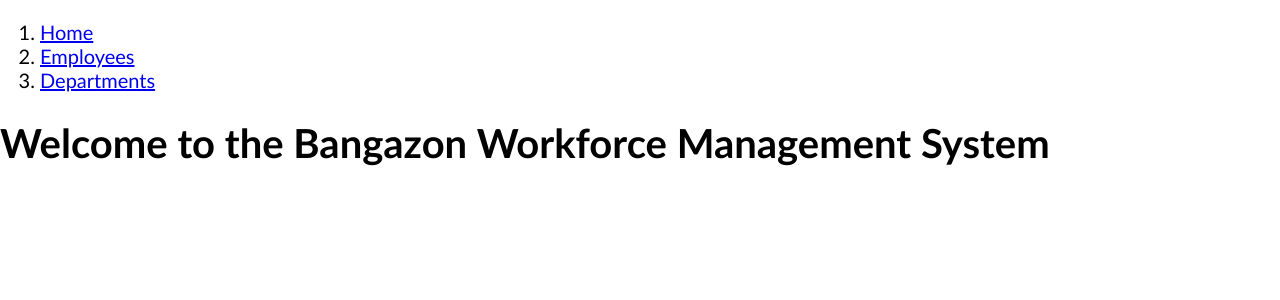
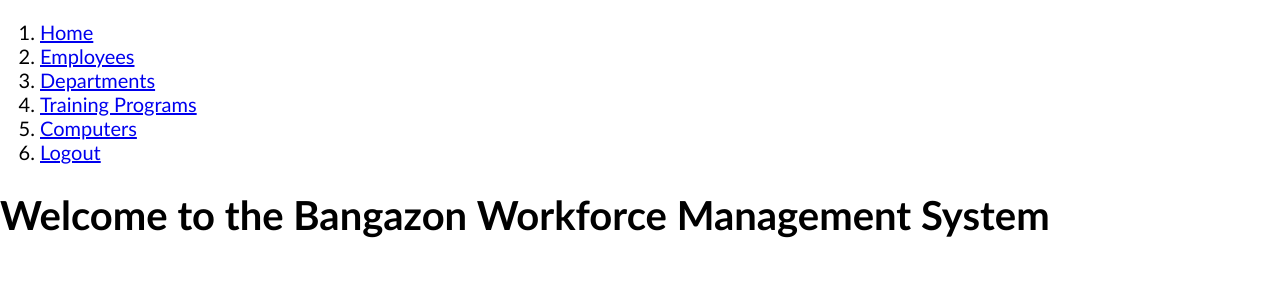
Before and after one commit to nss-cohort-36/bangazon-workforce-mgt-illin-illusionists, a Django app: page / in a window 1280 px wide. Shown: the top 300 px of the page. Run offline with Django 3.2, Linux system fonts and the light colour scheme.

Commit message:
added fake routes to the rest of the navbar options

```diff
--- a/hrapp/templates/shared/base.html
+++ b/hrapp/templates/shared/base.html
@@ -18,6 +18,11 @@
             <li class="navList__route"><a href="{% url 'hrapp:home' %}">Home</a></li>
             <li class="navList__route"><a href="{% url 'hrapp:employee_list' %}">Employees</a></li>
             <li class="navList__route"><a href="{% url 'hrapp:employee_list' %}">Departments</a></li>
+            <li class="navList__route"><a href="{% url 'hrapp:employee_list' %}">Training Programs</a></li>
+            <li class="navList__route"><a href="{% url 'hrapp:employee_list' %}">Computers</a></li>
+            <li class="navList__route"><a href="{% url 'hrapp:logout' %}">Logout</a></li>
+
+
         </ol>
     </nav>
 
--- a/hrapp/urls.py
+++ b/hrapp/urls.py
@@ -10,5 +10,7 @@ urlpatterns = [
     path('logout/', logout_user, name='logout'),
     path('employees/', employee_list, name='employee_list'),
     path('departments/', employee_list, name='employee_list'),
+    path('trainingprograms/', employee_list, name='employee_list'),
+    path('computers/', employee_list, name='employee_list'),
 
 ]
```
